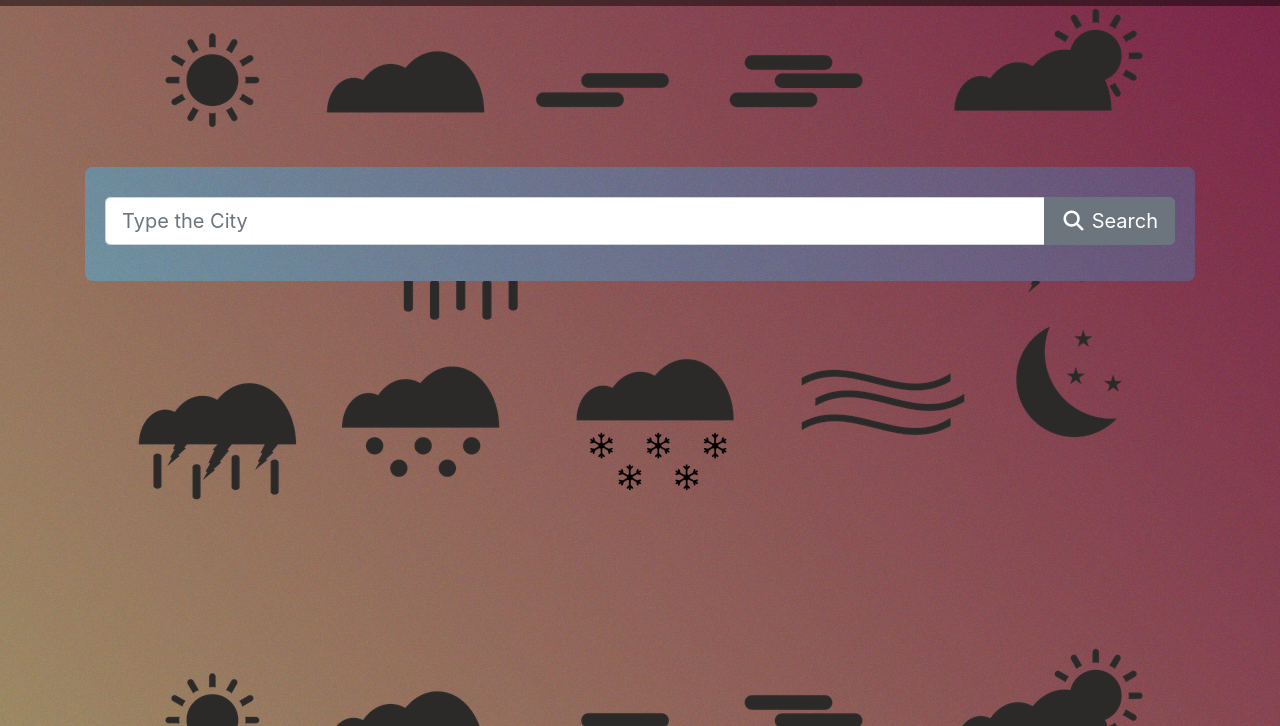
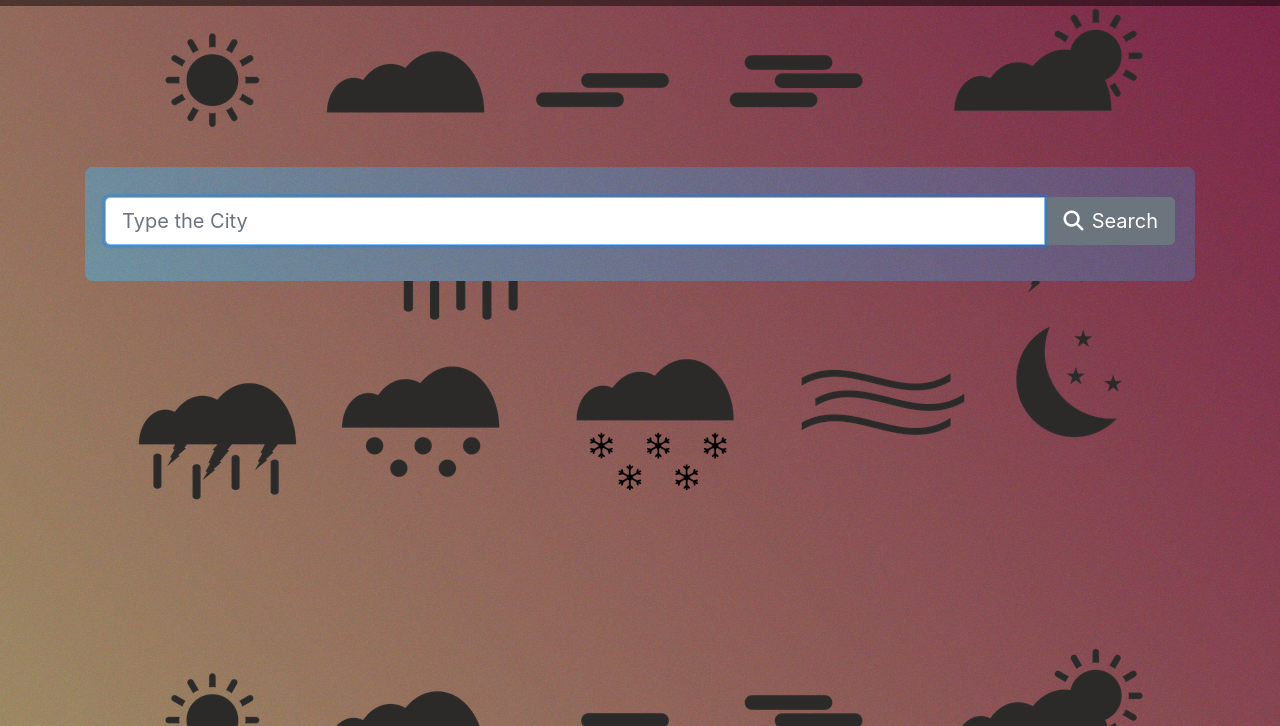
Before and after one commit to alexandrepalmag/Weather-Finder-App-with-jQuery, a website: page index.html in a window 1280 px wide. Shown: the part 74-800 px from the top of the page. Drawn offline with nearby package versions, Linux system fonts and the light colour scheme; some packages are replaced by stand-ins of ours; a script that the page names is missing.

Commit message:
Style adjustments were made

```diff
--- a/css/style.css
+++ b/css/style.css
@@ -43,4 +43,5 @@ nav.navbar-transparent {
 #result {
     background: rgba(0, 0, 0, 0.48);
     height: 250px;
+    padding: 2rem;
 }
--- a/index.html
+++ b/index.html
@@ -25,7 +25,7 @@
             <div class="card-body cardbody-person">
                 <form>
                     <div class="input-group mb-3 input-group-lg" style="margin-top: 10px;">
-                        <input type="text" placeholder="Type the City" class="form-control" id="local" required>
+                        <input type="text" placeholder="Type the City" class="form-control" id="local" autofocus>
                         <div class="input-group-append input-group-lg" id="button-addon4">
                             <button class="btn btn-secondary">
                                 <span><i class="fas fa-search"></i></span>
--- a/scripts/main.js
+++ b/scripts/main.js
@@ -118,9 +118,7 @@ $(document).ready(function () {
             <p>Min. temp: ${kMin} ºK ${fMin} ºF ${cMin} ºC</p>
 
             <p>Max. temp: ${kMax} ºK ${fMax} ºF ${cMax} ºC</p>
-
             Wind: ${speedWindKmH}Km/h
-
             Humidity: ${wheatherDatas.main.humidity}%
 
             Pressure: ${wheatherDatas.main.pressure}mmHg
```
